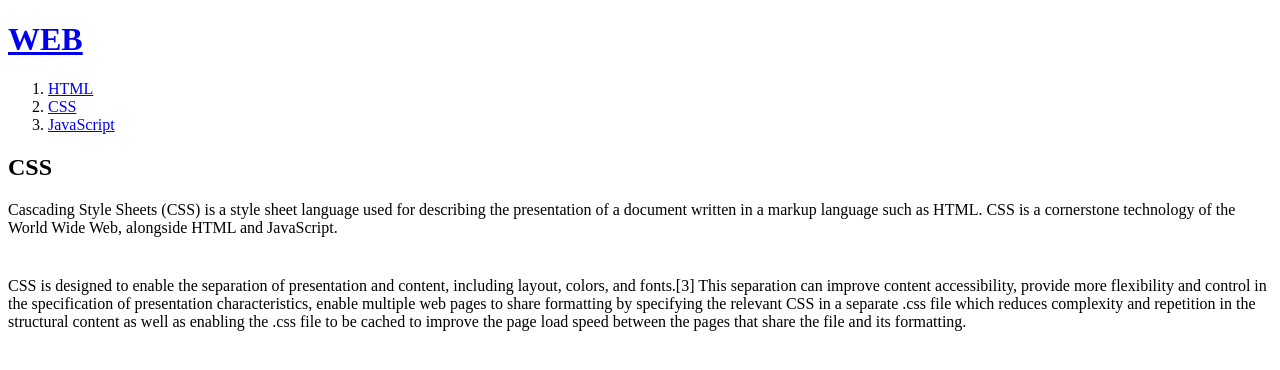
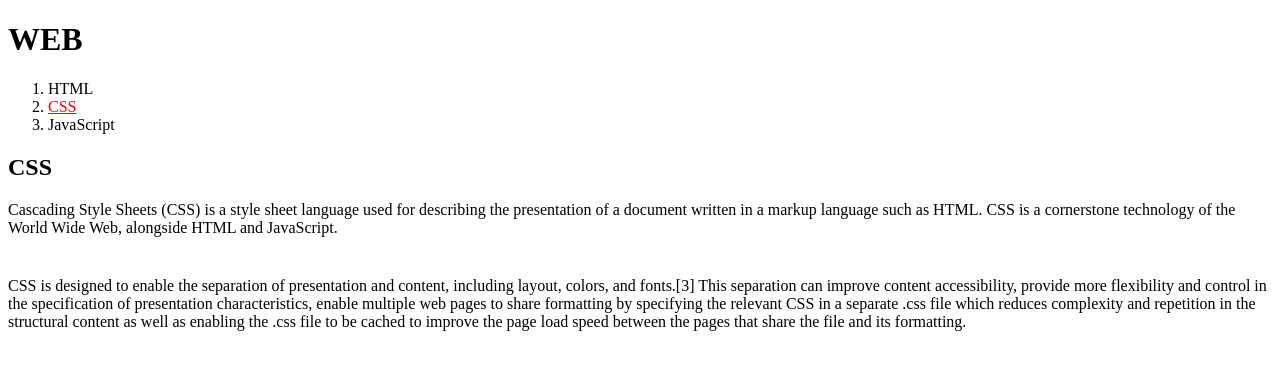
Before and after one commit to soralee2821/web, a plain HTML site: page 2.html in a window 1280 px wide. Drawn offline with Linux system fonts and the light colour scheme.

Commit message:
Add files via upload
CSS의 속성과 선택자

```diff
--- a/2.html
+++ b/2.html
@@ -3,15 +3,27 @@
     <head>
         <title>WEB1-html</title>
         <meta charset="utf-8">
+        <style>
+            a {
+                color:black;
+                text-decoration:none;
+            }
+        </style>
     </head>
     <body>
         <h1><a href="index.html"> WEB </a></h1>
         <ol>
             <li><a href="1.html"> HTML </a></li>
-            <li><a href="2.html"> CSS </a></li>
+            <li><a href="2.html" style="color:red;text-decoration:underline"> CSS </a></li>
             <li><a href="3.html"> JavaScript </a></li>
         </ol>
-
+        <!--
+        <ol>
+            <li><a href="1.html"> <font color="red">HTML</font> </a></li>
+            <li><a href="2.html"> <font color="red">CSS</font> </a></li>
+            <li><a href="3.html"> <font color="red">JavaScript</font> </a></li>
+        </ol>
+        -->
         <h2>CSS</h2>
         <p style="margin-bottom: 40px;">Cascading Style Sheets (CSS) is a style sheet language used for describing the presentation of a document written in a markup language such as HTML. CSS is a cornerstone technology of the World Wide Web, alongside HTML and JavaScript.</p>
 
```
